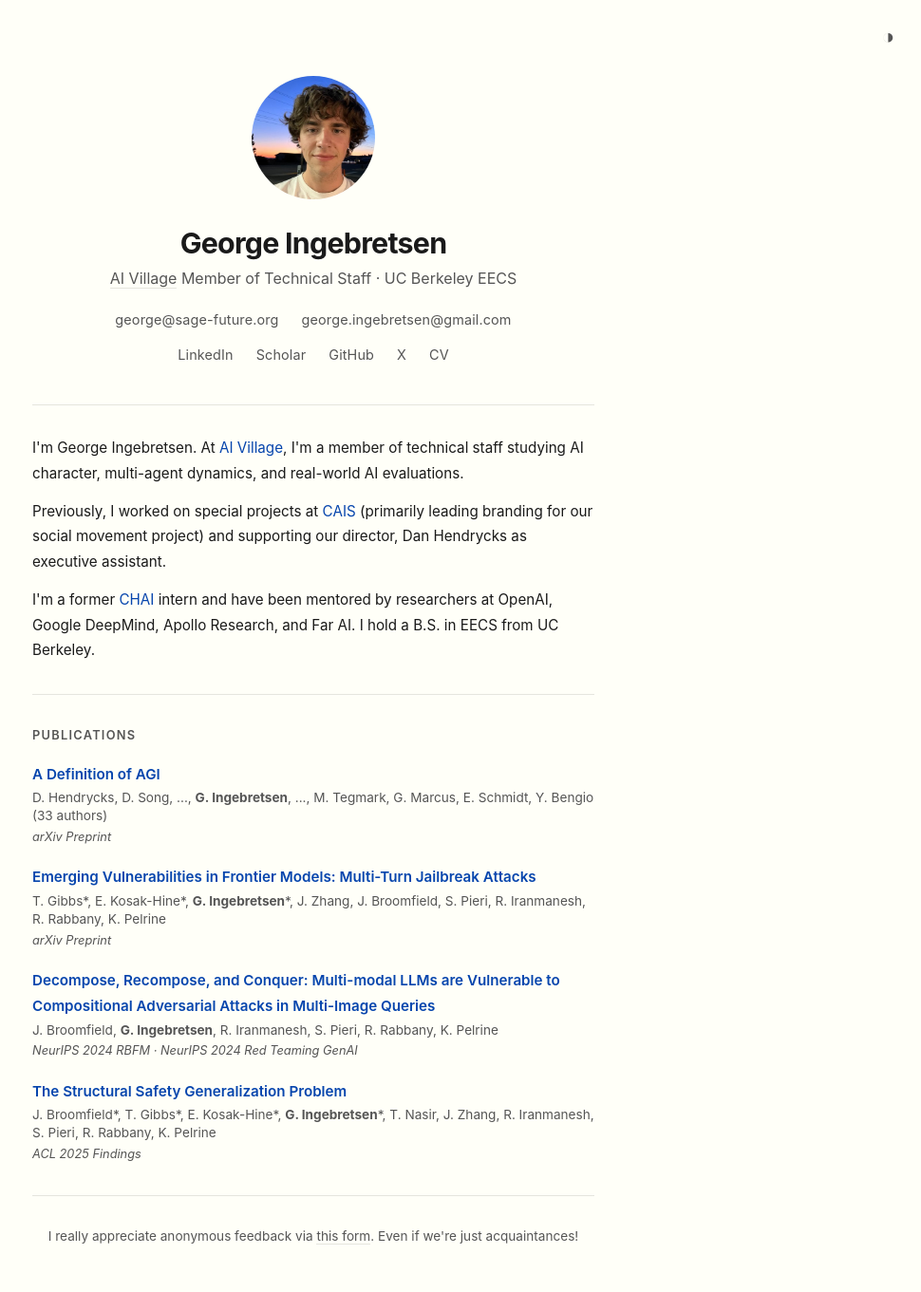
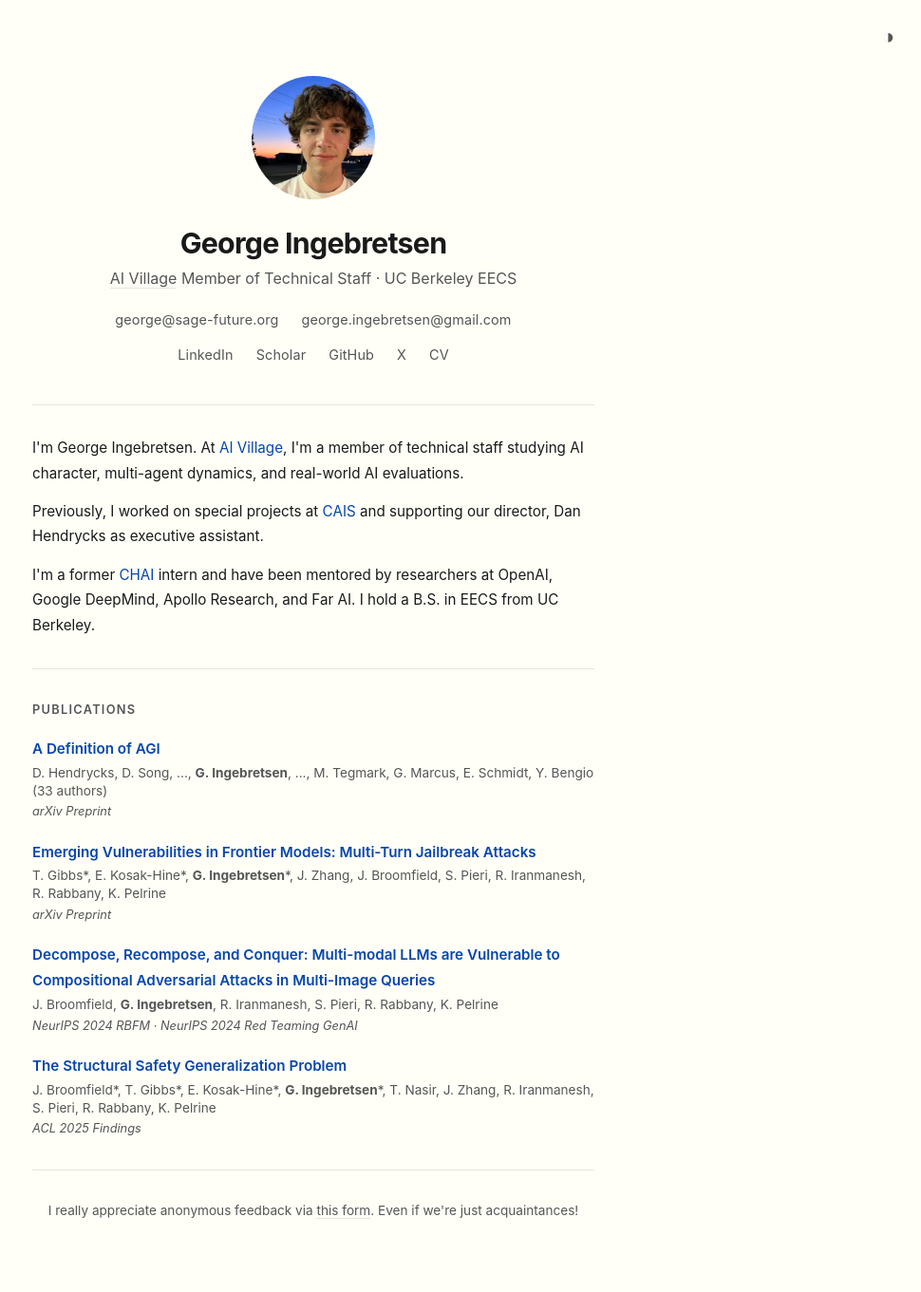
Before and after one commit to Georgeingebretsen/georgeingebretsen.github.io, a Jekyll site: the page built from index.md, in a window 1280 px wide. Shown: the whole page at 95% size, without its empty margins (310-1280 px from the left). Built offline with Jekyll 4.4.1, drawn with Linux system fonts in a browser that asks for light colours; after the commit the page ends 1335 px from its top, so only the background shows below that.

Commit message:
Remove social movement project parenthetical from CAIS line
Co-Authored-By: Claude Opus 5.5 <noreply@anthropic.com>

```diff
--- a/index.md
+++ b/index.md
@@ -23,7 +23,7 @@ layout: landing
 
 <div class="bio">
   <p>I'm George Ingebretsen. At <a href="https://x.com/aidigest_" target="_blank">AI Village</a>, I'm a member of technical staff studying AI character, multi-agent dynamics, and real-world AI evaluations.</p>
-  <p>Previously, I worked on special projects at <a href="https://www.safe.ai/" target="_blank">CAIS</a> (primarily leading branding for our social movement project) and supporting our director, Dan Hendrycks as executive assistant.</p>
+  <p>Previously, I worked on special projects at <a href="https://www.safe.ai/" target="_blank">CAIS</a> and supporting our director, Dan Hendrycks as executive assistant.</p>
   <p>I'm a former <a href="https://humancompatible.ai/" target="_blank">CHAI</a> intern and have been mentored by researchers at OpenAI, Google DeepMind, Apollo Research, and Far AI. I hold a B.S. in EECS from UC Berkeley.</p>
 </div>
 
```
